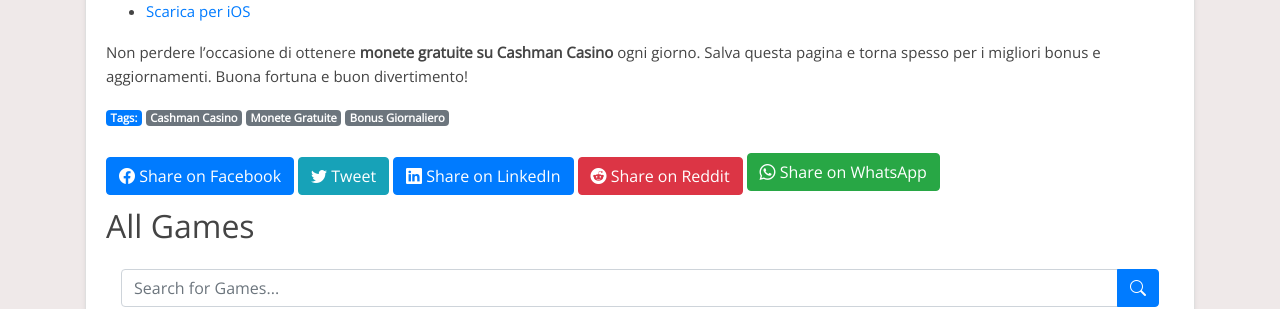
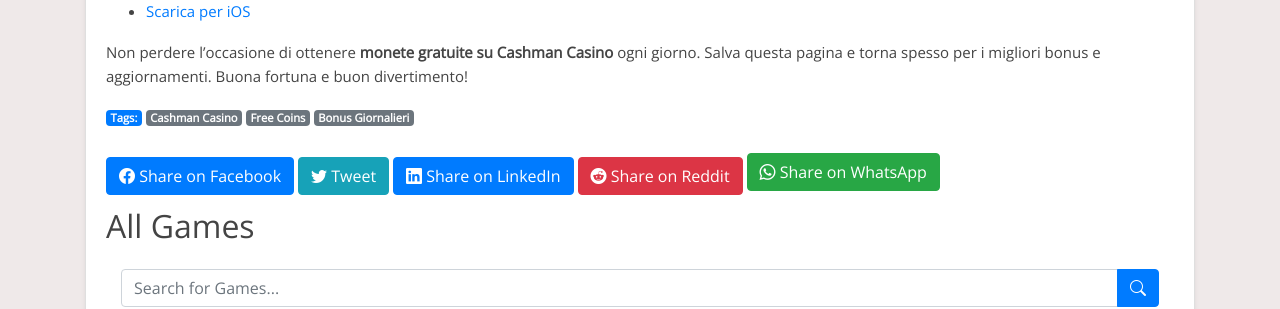
Before and after one commit to Prollad99/bs-net, a Jekyll site: the page built from it/_posts/2024-07-23-cashman-casino.md, in a window 1280 px wide and 900 px high, scrolled down 8037 px. Shown: the part 150-459 px from the top of the window. Built offline with Jekyll 4.4.1, drawn with Linux system fonts in a browser that asks for light colours; nearby versions of some CDN libraries; comment, search, counter and statistics services are not loaded.

Commit message:
Update 2024-07-23-cashman-casino.md

```diff
--- a/it/_posts/2024-07-23-cashman-casino.md
+++ b/it/_posts/2024-07-23-cashman-casino.md
@@ -2,7 +2,7 @@
 layout: post
 title: "Cashman Casino Free Coins: Ottieni Monete Gratis Ogni Giorno"
 date: 2024-07-23
-tags: [Cashman Casino, Monete Gratuite, Bonus Giornaliero]
+tags: [Cashman Casino, Free Coins, Bonus Giornalieri]
 author: BonusCollector.net
 description: "Scopri come ottenere monete gratuite su Cashman Casino ogni giorno con i nostri link aggiornati quotidianamente. Non perdere l'occasione di aumentare il tuo bankroll e divertirti con i migliori giochi di slot."
 lang: it
```
